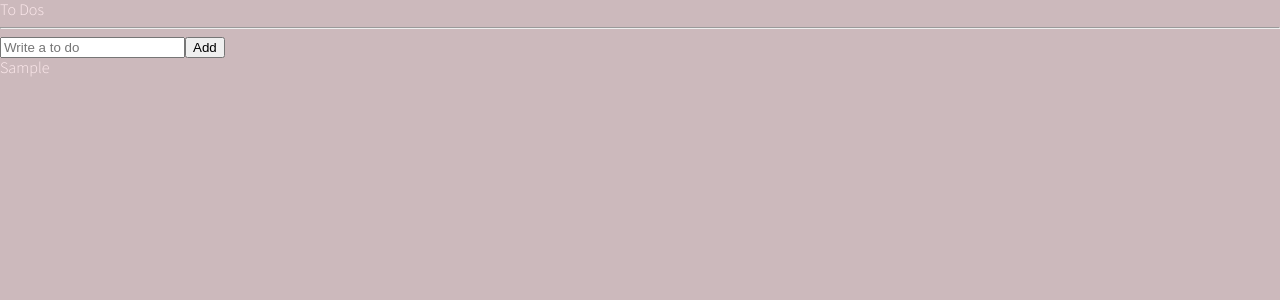
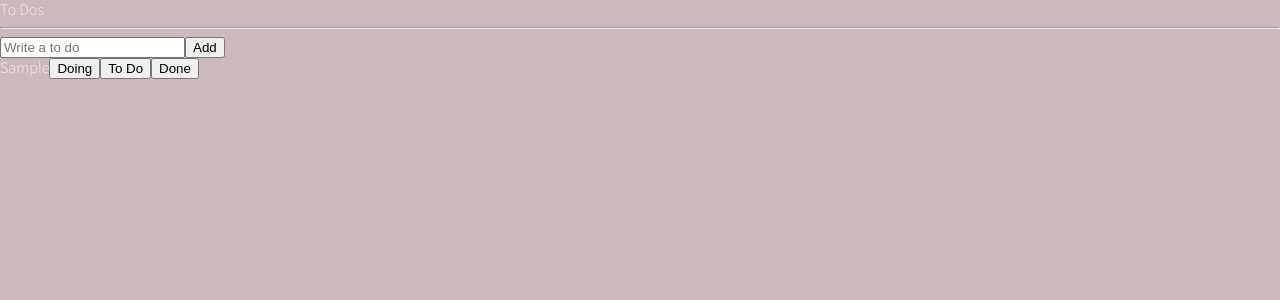
Before and after one commit to chominho14/Typescript-TodoList, a React (Create React App) app: page / in a window 1280 px wide. Both pictures are taken after typing "Sample" into the empty fields and a click on the button "Add". Shown: the top 300 px of the page. Built offline with nearby package versions, Linux system fonts and the light colour scheme.

Commit message:
v0.0.5 (TodoList - 6 - Refactoring)

```diff
--- /dev/null
+++ b/src/atoms.tsx
@@ -0,0 +1,12 @@
+import { atom } from "recoil";
+
+export interface IToDo {
+  text: string;
+  id: number;
+  category: "TO_DO" | "DOING" | "DONE";
+}
+
+export const toDoState = atom<IToDo[]>({
+  key: "toDo",
+  default: [],
+});
--- /dev/null
+++ b/src/components/CreateToDo.tsx
@@ -0,0 +1,33 @@
+import { useForm } from "react-hook-form";
+import { useSetRecoilState } from "recoil";
+import { toDoState } from "../atoms";
+
+interface IForm {
+  toDo: string;
+}
+
+function CreateToDo() {
+  const setToDos = useSetRecoilState(toDoState);
+  const { register, handleSubmit, setValue } = useForm<IForm>();
+
+  const handleValid = ({ toDo }: IForm) => {
+    setToDos(oldToDos => [
+      { text: toDo, id: Date.now(), category: "TO_DO" },
+      ...oldToDos,
+    ]);
+    setValue("toDo", "");
+  };
+  return (
+    <form onSubmit={handleSubmit(handleValid)}>
+      <input
+        {...register("toDo", {
+          required: "Plaese write a To Do",
+        })}
+        placeholder="Write a to do"
+      />
+      <button>Add</button>
+    </form>
+  );
+}
+
+export default CreateToDo;
--- /dev/null
+++ b/src/components/ToDo.tsx
@@ -0,0 +1,14 @@
+import { IToDo } from "../atoms";
+
+function ToDo({ text }: IToDo) {
+  return (
+    <li>
+      <span>{text}</span>
+      <button>Doing</button>
+      <button>To Do</button>
+      <button>Done</button>
+    </li>
+  );
+}
+
+export default ToDo;
--- a/src/components/ToDoList.tsx
+++ b/src/components/ToDoList.tsx
@@ -1,50 +1,19 @@
-import { useState } from "react";
-import { useForm } from "react-hook-form";
-import { atom, useRecoilState } from "recoil";
-
-interface IForm {
-  toDo: string;
-}
-
-interface IToDo {
-  text: string;
-  id: number;
-  category: "TO_DO" | "DOING" | "DONE";
-}
-
-const toDoState = atom<IToDo[]>({
-  key: "toDo",
-  default: [],
-});
+import { useRecoilValue } from "recoil";
+import { toDoState } from "../atoms";
+import CreateToDo from "./CreateToDo";
+import ToDo from "./ToDo";
 
 function ToDoList() {
-  const [toDos, setToDos] = useRecoilState(toDoState);
+  const toDos = useRecoilValue(toDoState);
 
-  const { register, handleSubmit, setValue } = useForm<IForm>();
-  const handleValid = ({ toDo }: IForm) => {
-    setToDos(oldToDos => [
-      { text: toDo, id: Date.now(), category: "TO_DO" },
-      ...oldToDos,
-    ]);
-    setValue("toDo", "");
-  };
-  console.log(toDos);
   return (
     <div>
       <h1>To Dos</h1>
       <hr />
-      <form onSubmit={handleSubmit(handleValid)}>
-        <input
-          {...register("toDo", {
-            required: "Plaese write a To Do",
-          })}
-          placeholder="Write a to do"
-        />
-        <button>Add</button>
-      </form>
+      <CreateToDo />
       <ul>
         {toDos.map(toDo => (
-          <li key={toDo.id}>{toDo.text}</li>
+          <ToDo key={toDo.id} {...toDo} />
         ))}
       </ul>
     </div>
```
